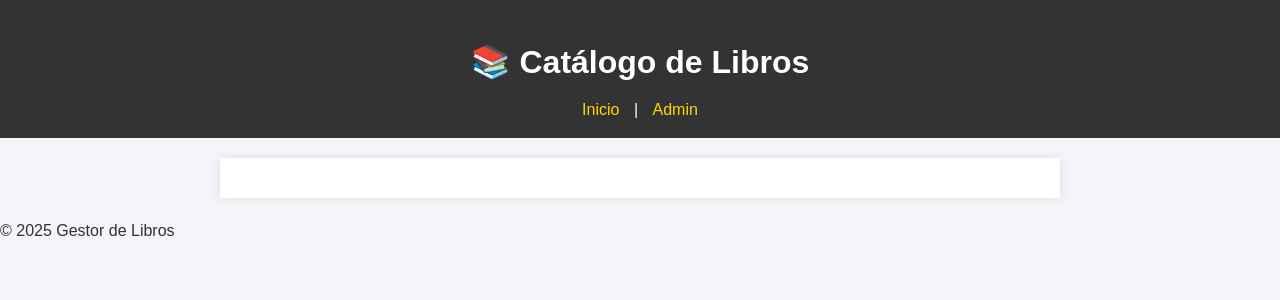
After one commit to ErosAl44/gestor_libros, a Django app: template biblioteca/templates/base.html in a window 1280 px wide. The commit adds this page. Shown: the top 300 px of the page. Run offline with Django 5.2, Linux system fonts and the light colour scheme; the template is opened without the code that fills it, so the values that code supplies are empty.

Commit message:
Feature: Implementar base.html, herencia y estilos CSS

```diff
--- /dev/null
+++ b/biblioteca/templates/base.html
@@ -0,0 +1,25 @@
+{% load static %}
+<!DOCTYPE html>
+<html lang="es">
+<head>
+    <meta charset="UTF-8">
+    <title>{% block title %}Gestor de Libros{% endblock %}</title>
+    <link rel="stylesheet" href="{% static 'styles.css' %}">
+</head>
+<body>
+    <header>
+        <h1>📚 Catálogo de Libros</h1>
+        <nav>
+            <a href="{% url 'listado_libros' %}">Inicio</a> |
+            <a href="/admin/">Admin</a>
+        </nav>
+    </header>
+    <main>
+        {% block content %}
+            {% endblock %}
+    </main>
+    <footer>
+        <p>&copy; 2025 Gestor de Libros</p>
+    </footer>
+</body>
+</html>
--- /dev/null
+++ b/static/styles.css
@@ -0,0 +1,51 @@
+/* gestor_libros/static/styles.css */
+body {
+    font-family: Arial, sans-serif;
+    line-height: 1.6;
+    margin: 0;
+    padding: 0;
+    background-color: #f4f4f9;
+    color: #333;
+}
+
+header {
+    background: #333;
+    color: #fff;
+    padding: 1rem 0;
+    text-align: center;
+}
+
+header h1 {
+    margin-bottom: 0.5rem;
+}
+
+nav a {
+    color: #ffd700;
+    text-decoration: none;
+    margin: 0 10px;
+}
+
+main {
+    padding: 20px;
+    max-width: 800px;
+    margin: 20px auto;
+    background: #fff;
+    box-shadow: 0 0 10px rgba(0, 0, 0, 0.1);
+}
+
+.libro-list {
+    list-style: none;
+    padding: 0;
+}
+
+.libro-list li {
+    background: #e9e9e9;
+    margin-bottom: 8px;
+    padding: 10px;
+    border-left: 5px solid #007bff;
+}
+
+.empty-message {
+    color: #dc3545;
+    font-style: italic;
+}
```
Also changed, not shown: biblioteca/templates/biblioteca/libro_listado.html (+12 -16 lines).
